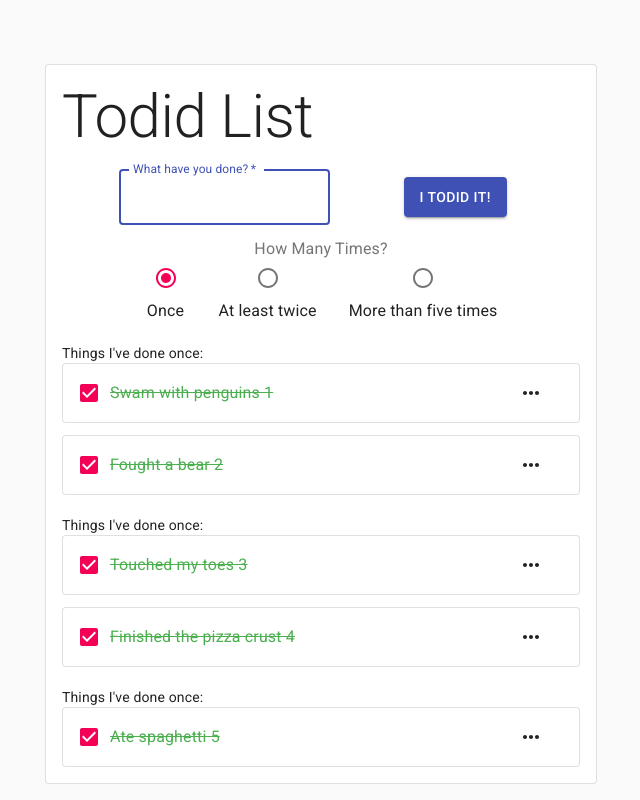
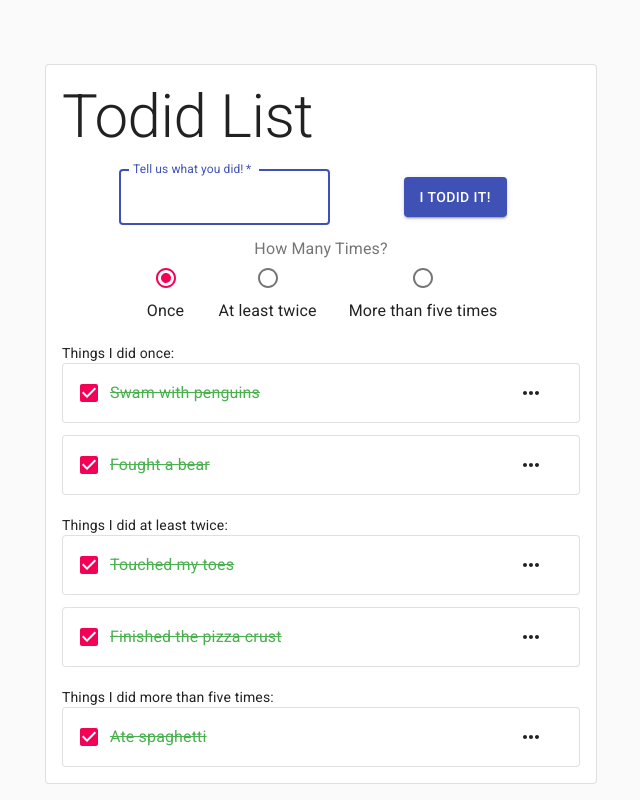
Before and after one commit to devinereshan/todid-list, a React (Create React App) app: page /todidlist in a window 1280 px wide. Shown: the whole page, without its empty margins (319-959 px from the left). Built offline with nearby package versions, Linux system fonts and the light colour scheme.

Commit message:
Refactor and implement remove todid functionality

```diff
--- a/src/components/AddItemForm.js
+++ b/src/components/AddItemForm.js
@@ -39,11 +39,10 @@ export default function AddItemForm(props) {
   };
 
   const handleSubmit = (event) => {
-    console.log("in handle submit");
     setTodid("");
     props.addTodid({
       text: todidText,
-      iterations: Number(todiderations),
+      todiderations: Number(todiderations),
       id: null,
     });
 
@@ -58,7 +57,7 @@ export default function AddItemForm(props) {
           margin="normal"
           required
           id="newTodidText"
-          label="What have you done?"
+          label="Tell us what you did!"
           name="newTodidText"
           autoFocus
           onChange={handleTextChange}
--- a/src/components/TodidCategory.js
+++ b/src/components/TodidCategory.js
@@ -1,16 +1,16 @@
 import React from "react";
 
 export default function TodidCategory(props) {
-  if (props.iterations === 5) {
+  if (props.todiderations === 5) {
     return (
       <div style={{ marginTop: "20px" }}>
-        Things I've done more than five times:
+        Things I did more than five times:
       </div>
     );
-  } else if (props.iterations === 2) {
+  } else if (props.todiderations === 2) {
     return (
-      <div style={{ marginTop: "20px" }}>Things I've done at least twice:</div>
+      <div style={{ marginTop: "20px" }}>Things I did at least twice:</div>
     );
   }
-  return <div style={{ marginTop: "20px" }}>Things I've done once:</div>;
+  return <div style={{ marginTop: "20px" }}>Things I did once:</div>;
 }
--- a/src/components/TodidItem.js
+++ b/src/components/TodidItem.js
@@ -40,6 +40,11 @@ export default function TodidItem(props) {
     setAnchorEl(null);
   };
 
+  const handleRemove = () => {
+    props.removeTodid(props.todidID, props.todiderations);
+    setAnchorEl(null);
+  };
+
   return (
     <Grid container spacing={3}>
       <Grid item xs={12}>
@@ -67,7 +72,7 @@ export default function TodidItem(props) {
             onClose={handleClose}
           >
             <MenuItem onClick={handleClose}>Edit</MenuItem>
-            <MenuItem onClick={handleClose}>Remove</MenuItem>
+            <MenuItem onClick={handleRemove}>Remove</MenuItem>
           </Menu>
         </Paper>
       </Grid>
--- a/src/components/TodidList.js
+++ b/src/components/TodidList.js
@@ -23,63 +23,67 @@ const todidData = [
 ];
 
 export default function TodidList(props) {
-  // filter and format the todidData for rendering
+  // filter the todidData
   const [todidOnce, setTodidOnce] = useState(() =>
-    todidData
-      .filter((todid) => todid.todiderations === 1)
-      .map((todidit) => (
-        <TodidItem
-          text={`${todidit.text} ${todidit.id}`}
-          key={"id_" + todidit.id}
-        />
-      ))
-  );
-  const [todidTwice, setTodidTwice] = useState(() =>
-    todidData
-      .filter((todid) => todid.todiderations === 2)
-      .map((todidit) => (
-        <TodidItem
-          text={`${todidit.text} ${todidit.id}`}
-          key={"id_" + todidit.id}
-        />
-      ))
-  );
-  const [todidFiveTimes, setTodidFiveTimes] = useState(() =>
-    todidData
-      .filter((todid) => todid.todiderations === 5)
-      .map((todidit) => (
-        <TodidItem
-          text={`${todidit.text} ${todidit.id}`}
-          key={"id_" + todidit.id}
-        />
-      ))
+    todidData.filter((todid) => todid.todiderations === 1)
   );
 
-  const classes = useStyles();
+  const [todidTwice, setTodidTwice] = useState(() =>
+    todidData.filter((todid) => todid.todiderations === 2)
+  );
+
+  const [todidFiveTimes, setTodidFiveTimes] = useState(() =>
+    todidData.filter((todid) => todid.todiderations === 5)
+  );
 
   function addTodid(newTodid) {
     // temp id hack
     newTodid.id =
       todidOnce.length + todidTwice.length + todidFiveTimes.length + 1;
 
-    // format
-    let formattedTodid = (
-      <TodidItem
-        text={`${newTodid.text} ${newTodid.id}`}
-        key={"id_" + newTodid.id}
-      />
-    );
-
     if (newTodid.todiderations === 1) {
-      setTodidOnce((prev) => [...prev, formattedTodid]);
+      setTodidOnce((prev) => [...prev, newTodid]);
     } else if (newTodid.todiderations === 2) {
-      setTodidTwice((prev) => [...prev, formattedTodid]);
+      setTodidTwice((prev) => [...prev, newTodid]);
     } else if (newTodid.todiderations === 5) {
-      setTodidFiveTimes((prev) => [...prev, formattedTodid]);
+      setTodidFiveTimes((prev) => [...prev, newTodid]);
     }
   }
 
-  // prepare headers for existing categories...
+  function removeTodid(todidID, todiderations) {
+    if (todiderations === 1) {
+      setTodidOnce((prev) => prev.filter((todid) => todid.id !== todidID));
+    } else if (todiderations === 2) {
+      setTodidTwice((prev) => prev.filter((todid) => todid.id !== todidID));
+    } else if (todiderations === 5) {
+      setTodidFiveTimes((prev) => prev.filter((todid) => todid.id !== todidID));
+    }
+  }
+
+  function formatTodid(todid) {
+    return (
+      <TodidItem
+        text={todid.text}
+        key={"id_" + todid.id}
+        todidID={todid.id}
+        todiderations={todid.todiderations}
+        removeTodid={removeTodid}
+      />
+    );
+  }
+
+  function formatTodidData(data) {
+    return data.map((todid) => formatTodid(todid));
+  }
+
+  // format todidData for rendering
+  const TodidOnce = () => formatTodidData(todidOnce);
+  const TodidTwice = () => formatTodidData(todidTwice);
+  const TodidFiveTimes = () => formatTodidData(todidFiveTimes);
+
+  const classes = useStyles();
+
+  // prepare headers for existing categories
   const todidOnceHeader = todidOnce.length > 0 && (
     <TodidCategory todiderations={1} key={"cat_1"} />
   );
@@ -98,13 +102,13 @@ export default function TodidList(props) {
         </Typography>
         <AddItemForm addTodid={addTodid} />
         {todidOnceHeader}
-        {todidOnce.map((todid) => todid)}
+        <TodidOnce />
 
         {todidTwiceHeader}
-        {todidTwice.map((todid) => todid)}
+        <TodidTwice />
 
         {todidFiveTimesHeader}
-        {todidFiveTimes.map((todid) => todid)}
+        <TodidFiveTimes />
       </Paper>
     </Container>
   );
```
